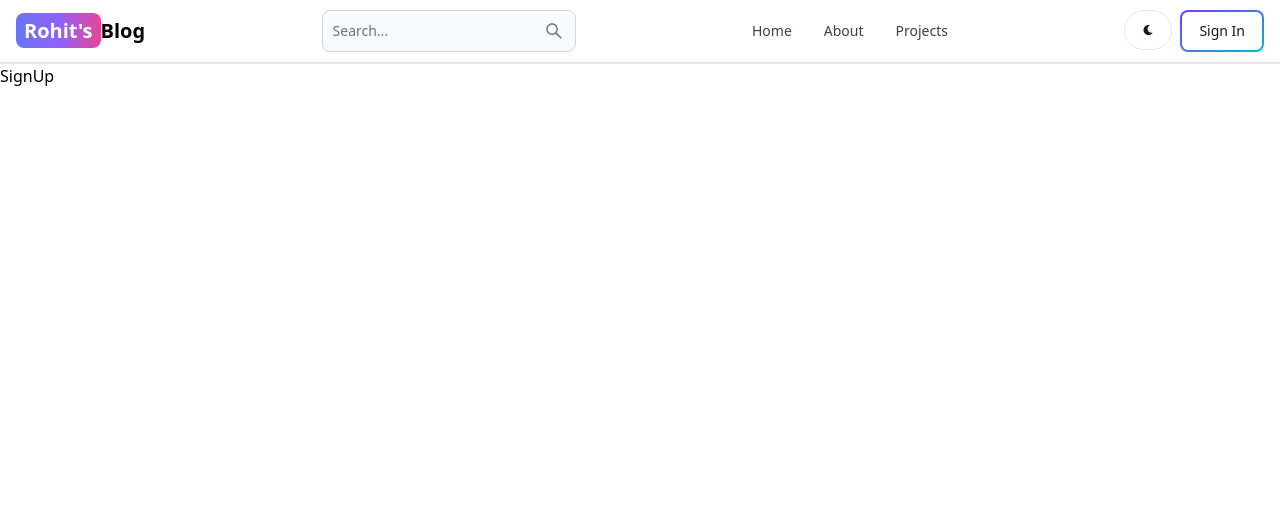
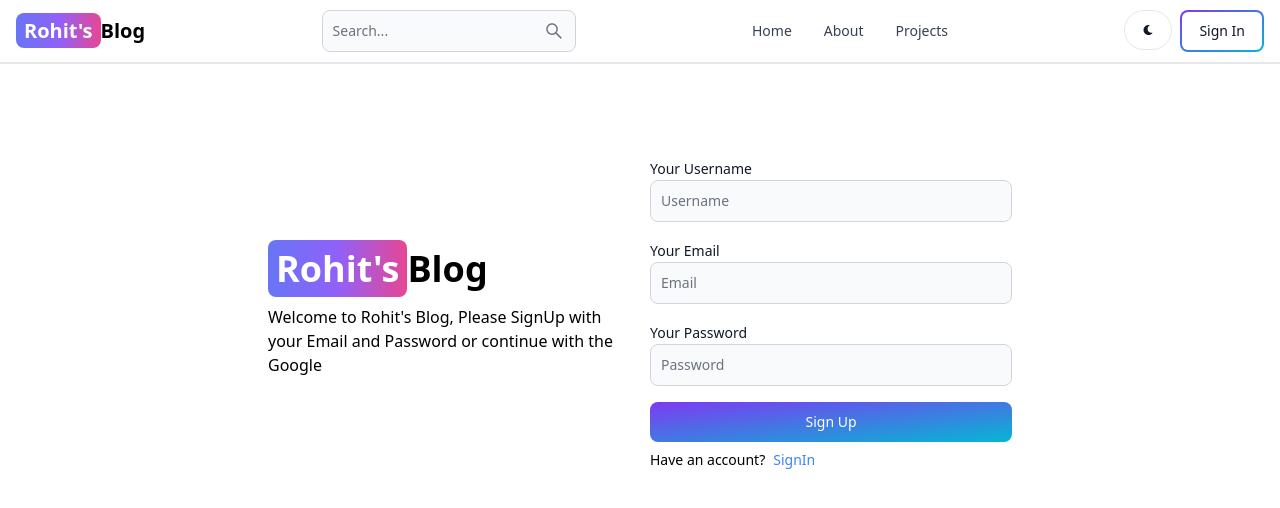
Before and after one commit to Rohit-dayal/TravelDiaries, a React (Vite) app in the folder client/: page /sign-up in a window 1280 px wide. Shown: the top 508 px of the page. Built offline with nearby package versions, Linux system fonts and the light colour scheme.

Commit message:
create signup page UI

```diff
--- a/client/src/Pages/SignUp.jsx
+++ b/client/src/Pages/SignUp.jsx
@@ -1,7 +1,53 @@
-import React from 'react'
+import { Button, Label, TextInput } from "flowbite-react";
+import React from "react";
+import { Link } from "react-router-dom";
 
 export default function SignUp() {
   return (
-    <div>SignUp</div>
-  )
+    <div className="min-h-screen mt-20">
+      <div className="flex p-3 max-w-3xl mx-auto flex-col md:flex-row md:items-center gap-5">
+        {/* left side */}
+        <div className="flex-1">
+          {/* Logo */}
+          <Link to="/" className="text-4xl font-bold dark:text-white">
+            <span
+              className="px-2 py-1 bg-gradient-to-r from-indigo-500 via-purple-500
+             to-pink-500 rounded-lg text-white"
+            >
+              Rohit's
+            </span>
+            Blog
+          </Link>
+          <p className="pt-4">
+            Welcome to Rohit's Blog, Please SignUp with your Email and Password
+            or continue with the Google
+          </p>
+        </div>
+        {/* right side  */}
+        <div className="flex-1">
+          <form className="flex flex-col gap-4">
+            <div>
+              <Label value="Your Username" />
+              <TextInput type="text" placeholder="Username" id="username" />
+            </div>
+            <div>
+              <Label value="Your Email" />
+              <TextInput type="email" placeholder="Email" id="email" />
+            </div>
+            <div>
+              <Label value="Your Password" />
+              <TextInput type="password" placeholder="Password" id="password" />
+            </div>
+            <Button gradientDuoTone='purpleToBlue' type="submit">
+              Sign Up
+            </Button>
+          </form>
+          <div className=" flex pt-2 gap-2 text-sm">
+            <span> Have an account?</span>
+            <Link to='sign-in' className="text-blue-500">SignIn</Link>
+          </div>
+        </div>
+      </div>
+    </div>
+  );
 }
--- a/client/src/components/Header.jsx
+++ b/client/src/components/Header.jsx
@@ -10,7 +10,8 @@ export default function Header() {
     // class elements are from taliwindcss and flowbite react hover on any class to get their functionality
     <Navbar className='border-b-2'>
         <Link to="/" className='self-center whitespace-nowrap text-sm sm:text-xl font-semibold dark:text-white'>
-            <span className='px-2 py-1 bg-gradient-to-r from-indigo-500 via-purple-500 to-pink-500 rounded-lg text-white'>Rohit's</span>Blog
+            <span className='px-2 py-1 bg-gradient-to-r from-indigo-500 via-purple-500 to-pink-500 rounded-lg
+             text-white'>Rohit's</span>Blog
         </Link>
         <form>
             <TextInput
```
